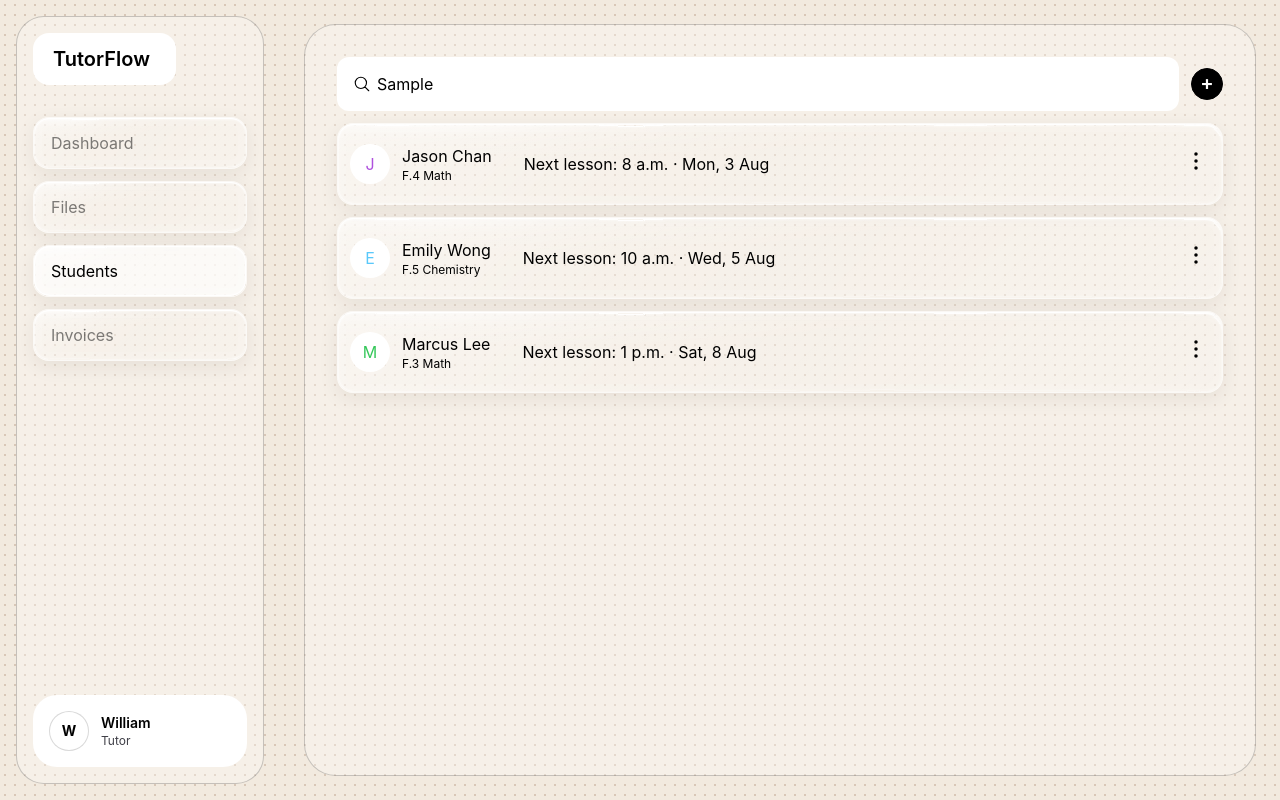
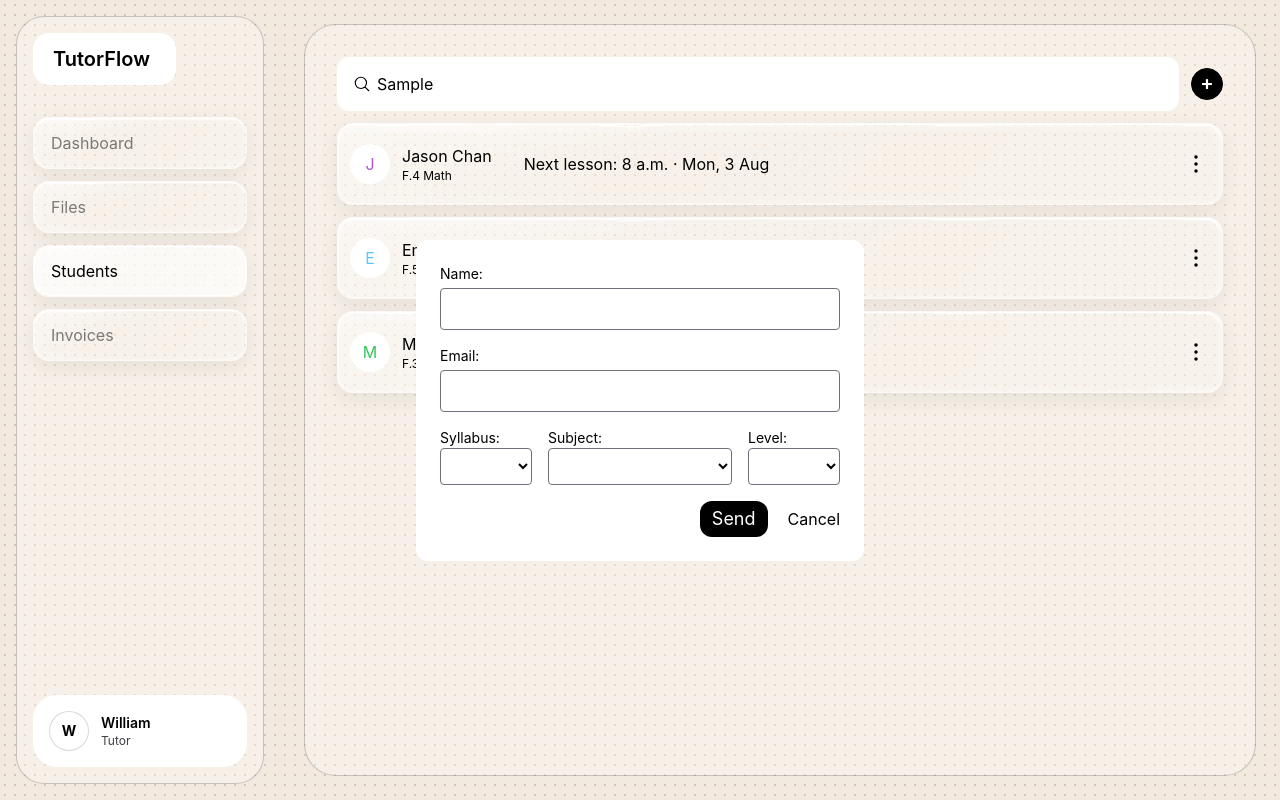
Before and after one commit to WilliamLiang-dev/TutorFlow, a Next.js app: page /dashboard/students in a window 1280 px wide. Both pictures are taken after typing "Sample" into the empty fields and a click on the button "Add student". Built offline with nearby package versions, Linux system fonts and the light colour scheme.

Commit message:
add student form

```diff
--- a/app/lib/calendar-utils.tsx
+++ b/app/lib/calendar-utils.tsx
@@ -16,7 +16,6 @@ export type WeekDay = {
 export function addDays(date: Date, days: number) {
   const newDate = new Date(date);
   newDate.setDate(newDate.getDate() + days);
-
   return newDate;
 }
 
--- a/app/ui/students/students-tab.tsx
+++ b/app/ui/students/students-tab.tsx
@@ -9,7 +9,7 @@ import {
 
 import Search from "./search";
 import LiquidGlass from "../liquid-glass";
-import { useState } from "react";
+import { useState, useRef, useEffect } from "react";
 import { EllipsisVerticalIcon } from "@heroicons/react/24/outline";
 
 const teacherID = "user_teacher_1";
@@ -61,6 +61,106 @@ type StudentCardData = {
 
 export default function StudentTab() {
   const [openMenuId, setOpenMenuId] = useState<string | null>(null);
+  const [showAddStudentForm, setShowAddStudentForm] = useState(false);
+  const [syllabus, setSyllabus] = useState("");
+  const menuRef = useRef<HTMLDivElement | null>(null);
+  const syllabusOptions = {
+    HKDSE: {
+      subjects: [
+        "Mathematics",
+        "Physics",
+        "Chemistry",
+        "Biology",
+        "English",
+        "Chinese",
+        "Economics",
+        "Geography",
+        "History",
+        "ICT",
+      ],
+      levels: [
+        "P1",
+        "P2",
+        "P3",
+        "P4",
+        "P5",
+        "P6",
+        "F1",
+        "F2",
+        "F3",
+        "F4",
+        "F5",
+        "F6",
+      ],
+      levelLabel: "Level",
+    },
+
+    IGCSE: {
+      subjects: [
+        "Mathematics",
+        "Additional Mathematics",
+        "Physics",
+        "Chemistry",
+        "Biology",
+        "English",
+        "Chinese",
+        "Economics",
+        "Business",
+        "Computer Science",
+        "Geography",
+        "History",
+      ],
+      levels: [
+        "Year 9",
+        "Year 10",
+        "Year 11",
+      ],
+      levelLabel: "Year",
+    },
+
+    IB: {
+      subjects: [
+        "Mathematics",
+        "Physics",
+        "Chemistry",
+        "Biology",
+        "English",
+        "Chinese",
+        "Economics",
+        "Business Management",
+        "Computer Science",
+        "Geography",
+        "History",
+      ],
+      levels: [
+        "PYP",
+        "MYP 1",
+        "MYP 2",
+        "MYP 3",
+        "MYP 4",
+        "MYP 5",
+        "DP 1",
+        "DP 2",
+      ],
+      levelLabel: "Level",
+    },
+  };
+  useEffect(() => {
+    function handleClickOutside(event: MouseEvent) {
+      if (
+        menuRef.current &&
+        !menuRef.current.contains(event.target as Node)
+      ) {
+        setOpenMenuId(null);
+      }
+    }
+
+    document.addEventListener("mousedown", handleClickOutside);
+
+    return () => {
+      document.removeEventListener("mousedown", handleClickOutside);
+    };
+  }, []);
   {/* Get studentCard info */ }
   const studentCards: StudentCardData[] =
     teacherStudentConnections.filter(
@@ -134,6 +234,7 @@ export default function StudentTab() {
           aria-label="Add student"
           title="Add student"
           className="flex border transition-colors duration-150 ease-in-out border-black h-8 w-8 shrink-0 items-center justify-center rounded-full bg-black text-xl font-semibold text-white transition-colors hover:bg-transparent hover:text-black focus:outline-none focus-visible:ring-2 focus-visible:ring-black/30"
+          onClick={() => setShowAddStudentForm(true)}
         >
           <span className="-translate-y-[1px]"> + </span>
         </button>
@@ -186,9 +287,14 @@ export default function StudentTab() {
       ) : (
         <div className="flex flex-col gap-3">
           {studentCards.map((card) => (
+            <div
+            key={card.connectionId}
+            className={`relative ${
+              openMenuId === card.connectionId ? "z-50" :"z-0"
+            }`}>
             <LiquidGlass className="rounded-2xl items-center overflow-visible"
             key={card.connectionId}>
-              <article className="flex items-center w-full h-20 p-3 gap-3">
+              <article className="flex items-center w-full h-20 p-3 gap-3 group">
                 <div className="flex rounded-full bg-white h-10 w-10 justify-center items-center"
                 style={{
                   color: card.cardColor
@@ -212,7 +318,35 @@ export default function StudentTab() {
                     Next lesson: {formatTime(card.nextLesson.startTime)}{" · "}{formatDate(card.nextLesson.date)}
                   </div>
                 )}
-                <div className="relative ml-auto">
+                <div className="ml-auto flex items-center gap-5">
+                  <div
+                    className="
+                      flex items-center gap-3
+                      text-ml
+                      opacity-0
+                      pointer-events-none
+                      transition-opacity duration-150
+                      group-hover:opacity-100
+                      group-hover:pointer-events-auto
+                      group-focus-within:opacity-100
+                      group-focus-within:pointer-events-auto
+                    "
+                  >
+                  <button className="text-black/80 opacity-0 group-hover:opacity-100">
+                    Prepare
+                  </button>
+                  <span className="text-black/30 opacity-0 group-hover:opacity-100"> / </span>
+                  <button className="text-black/80 opacity-0 group-hover:opacity-100">
+                    Logs
+                  </button>
+                </div>
+                <div
+                ref={
+                  openMenuId === card.connectionId
+                  ? menuRef
+                  : null
+                }
+                className="relative">
                   <button
                   type="button"
                   onClick={() =>
@@ -222,9 +356,10 @@ export default function StudentTab() {
                       : card.connectionId
                     )
                   }
-                  className="">
+                  className="cursor-pointer flex items-center justify-center">
                   <EllipsisVerticalIcon className="h-7 w-7" />
                   </button>
+                  </div>
                   {openMenuId === card.connectionId && (
                     <div className="absolute right-10 -top-3 z-20 w-40 p-1 rounded-xl bg-white">
                       <button className="w-full whitespace-nowrap rounded-lg px-5 py-2 text-left text-sm hover:bg-black/5">
@@ -233,14 +368,114 @@ export default function StudentTab() {
                       <button className="w-full whitespace-nowrap rounded-lg px-5 py-2 text-red-400 text-left text-sm hover:bg-black/5">
                         Remove student
                       </button>
+                      <button className="w-full whitespace-nowrap rounded-lg px-5 py-2 text-left text-sm hover:bg-black/5">
+                        Setting
+                      </button>
                     </div>
                   )}
                 </div>
                 </article>
             </LiquidGlass>
+            </div>
           ))}
 
         </div>
-      )} </div>
+      )}
+      {showAddStudentForm && (
+        <div className="fixed inset-0 z-50 flex items-center justify-center">
+          <form className="w-full max-w-md space-y-4 rounded-xl bg-white/100 p-6">
+            <div>
+              <label className="block text-sm">
+                Name:
+              </label>
+              <input
+                type="text"
+                className="mt-1 w-full rounded border border-zinc-500 px-3 py-2 focus:outline-none"
+              />
+            </div>
+            <div>
+              <label className="block text-sm">
+                Email:
+              </label>
+              <input
+              type="text"
+              className="mt-1 w-full rounded border border-zinc-500 px-1 py-2 focus:outline-none"
+              />
+            </div>
+            <div className="grid grid-cols-[minmax(0,1fr)_minmax(0,2fr)_minmax(0,1fr)] gap-4">
+              <div className="flex flex-col text-sm">
+                  <label>
+                    Syllabus:
+                  </label>
+                  <select
+                  name="syllabus"
+                  value={syllabus}
+                  onChange={(event) => setSyllabus(event.target.value)}
+                  className="focus:outline-none rounded border border-zinc-500 px-1 py-2 min-w-0"
+                  >
+                    <option value=""></option>
+                    {Object.keys(syllabusOptions).map((syllabusOptions) =>
+                    <option
+                      key={syllabusOptions}
+                      value={syllabusOptions}>
+                        {syllabusOptions}
+                    </option>)}
+                  </select>
+              </div>
+              <div className="flex flex-1 flex-col text-sm">
+                <label className="">
+                  Subject:
+                </label>
+                <select
+                name="subject"
+                className="focus:outline-none rounded border border-zinc-500 px-1 py-2 min-w-0">
+                  <option value=""></option>
+                  {syllabus && (
+                    syllabusOptions[
+                      syllabus as keyof typeof syllabusOptions
+                    ].subjects.map((subject) => (
+                      <option key={subject} value={subject}>
+                        {subject}
+                      </option>
+                    ))
+                  )}
+                </select>
+              </div>
+              <div className="flex flex-1 flex-col text-sm">
+                <label>
+                  Level:
+                </label>
+                <select
+                name="level"
+                className="focus:outline-none rounded border border-zinc-500 px-1 py-2 min-w-0">
+                  <option value=""></option>
+                  {syllabus && (
+                    syllabusOptions[
+                      syllabus as keyof typeof syllabusOptions
+                    ].levels.map((level) => (
+                      <option key={level} value ={level}>
+                        {level}
+                      </option>
+                    ))
+                  )}
+                </select>
+              </div>
+            </div>
+            <div className="flex justify-end gap-5">
+              <button className="bg-black rounded-xl text-white px-3 py-1 text-lg">
+                Send
+              </button>
+              <button
+              className="cursor-pointer"
+              onClick={() => setShowAddStudentForm(false)}>
+                Cancel
+              </button>
+            </div>
+
+          </form>
+
+        </div>
+      )}
+      </div>
   )
 }
```
Also changed, not shown: app/lib/definition.tsx (+7 -1 lines).
